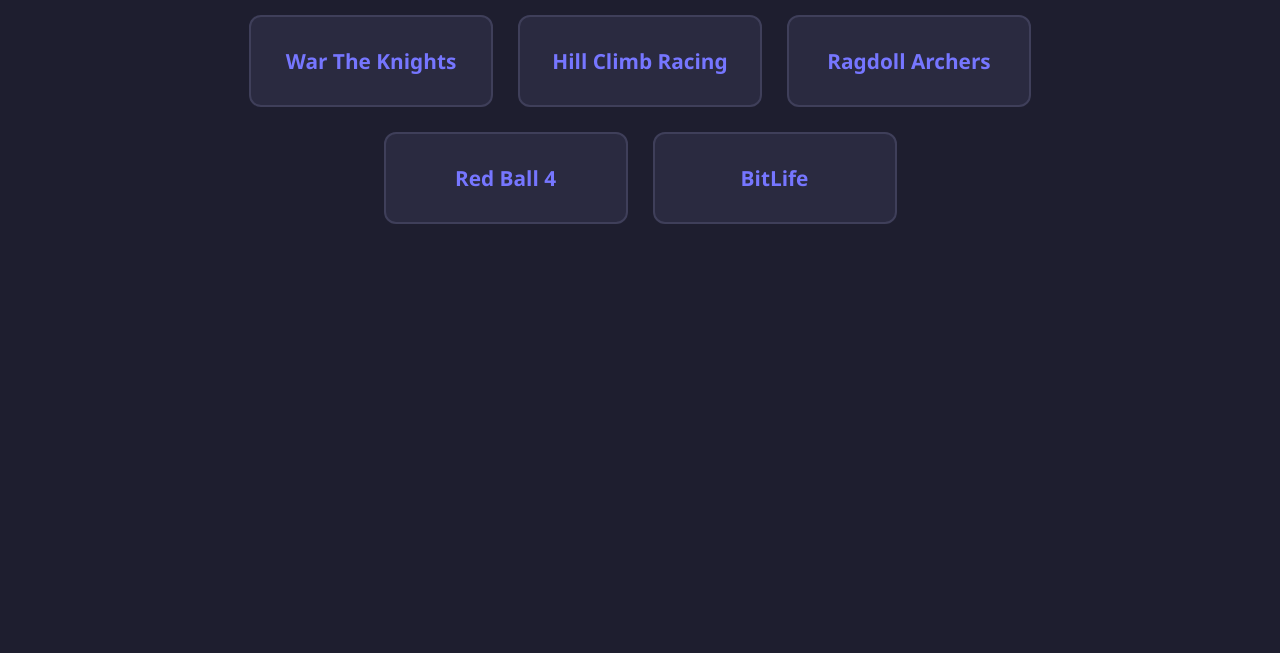
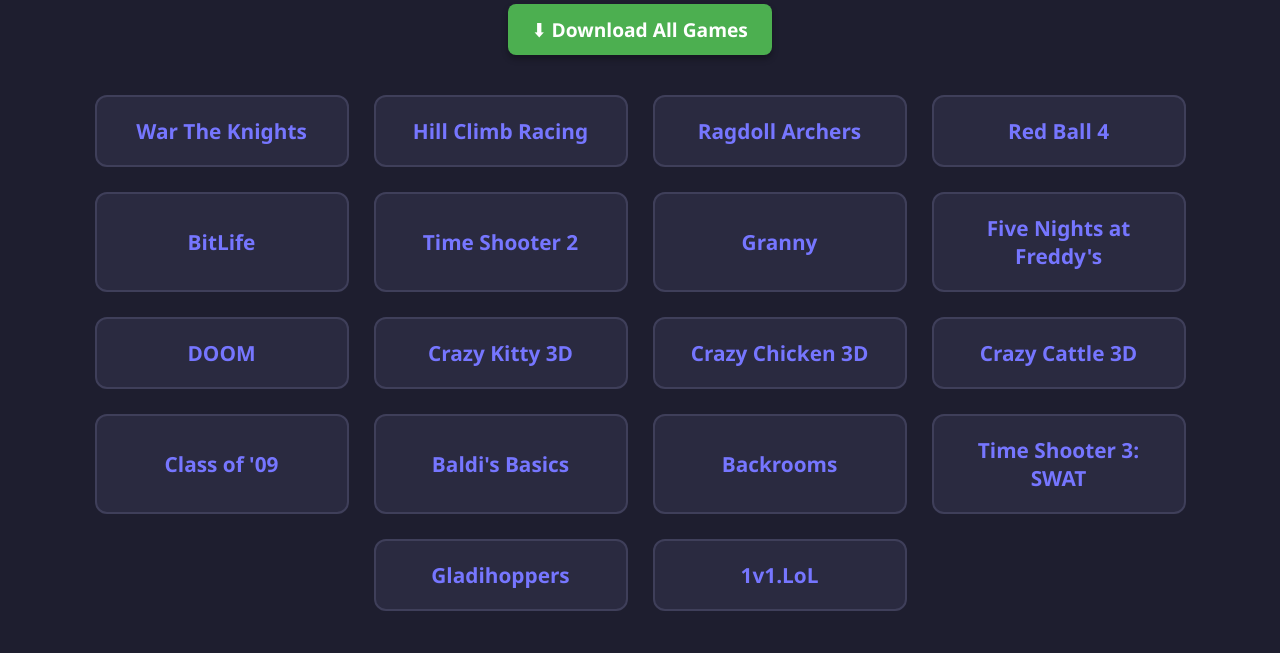
Before and after one commit to keeblehome2015-cmyk/securly.com, a plain HTML site: page index.html in a window 1280 px wide. Shown: the part 147-800 px from the top of the page. Drawn offline with Linux system fonts and the light colour scheme.

Commit message:
Update index.html

```diff
--- a/index.html
+++ b/index.html
@@ -14,28 +14,48 @@
             text-align: center;
         }
         h1 {
-            font-size: 2.5rem;
+            font-size: 2.8rem;
+            margin-bottom: 20px;
+            text-shadow: 0 4px 6px rgba(0,0,0,0.3);
+        }
+        .header-actions {
             margin-bottom: 40px;
-            text-shadow: 0 4px 6px rgba(0,0,0,0.3);
+        }
+        .download-btn {
+            background-color: #4CAF50;
+            color: white;
+            padding: 12px 24px;
+            text-decoration: none;
+            font-size: 1.2rem;
+            font-weight: bold;
+            border-radius: 8px;
+            transition: background-color 0.3s, transform 0.2s;
+            display: inline-block;
+            box-shadow: 0 4px 6px rgba(0,0,0,0.3);
+        }
+        .download-btn:hover {
+            background-color: #45a049;
+            transform: translateY(-2px);
         }
         .game-grid {
             display: flex;
             flex-wrap: wrap;
             justify-content: center;
             gap: 25px;
-            max-width: 1000px;
+            max-width: 1200px;
             margin: 0 auto;
         }
         .game-card {
             background-color: #2a2a40;
             border: 2px solid #3f3f5a;
             border-radius: 12px;
-            padding: 30px 20px;
-            width: 200px;
+            padding: 20px 15px;
+            width: 220px;
             transition: transform 0.2s, box-shadow 0.2s, border-color 0.2s;
             display: flex;
             align-items: center;
             justify-content: center;
+            text-align: center;
         }
         .game-card:hover {
             transform: translateY(-8px);
@@ -49,6 +69,9 @@
             font-weight: bold;
             width: 100%;
             height: 100%;
+            display: flex;
+            align-items: center;
+            justify-content: center;
         }
         .game-card:hover a {
             color: #a3a3ff;
@@ -59,26 +82,31 @@
 
     <h1>My HTML5 Game Collection</h1>
 
+    <div class="header-actions">
+        <a href="all_games.zip" download class="download-btn">⬇ Download All Games</a>
+    </div>
+
     <div class="game-grid">
-        <div class="game-card">
-            <a href="War%20The%20Knights%20(2).html">War The Knights</a>
-        </div>
+        <div class="game-card"><a href="War%20The%20Knights%20(2).html">War The Knights</a></div>
+        <div class="game-card"><a href="Hill%20Climb%20Racing%20Lite.html">Hill Climb Racing</a></div>
+        <div class="game-card"><a href="Ragdoll%20Archers.html">Ragdoll Archers</a></div>
+        <div class="game-card"><a href="Red%20Ball%204.html">Red Ball 4</a></div>
+        <div class="game-card"><a href="BitLife.html">BitLife</a></div>
 
-        <div class="game-card">
-            <a href="Hill%20Climb%20Racing%20Lite.html">Hill Climb Racing</a>
-        </div>
+        <div class="game-card"><a href="Time%20Shooter%202.html">Time Shooter 2</a></div>
+        <div class="game-card"><a href="Granny.html">Granny</a></div>
+        <div class="game-card"><a href="Five%20Nights%20at%20Freddy's.html">Five Nights at Freddy's</a></div>
+        <div class="game-card"><a href="DOOM.html">DOOM</a></div>
+        <div class="game-card"><a href="Crazy%20Kitty%203D.html">Crazy Kitty 3D</a></div>
+        <div class="game-card"><a href="Crazy%20Chicken%203D.html">Crazy Chicken 3D</a></div>
+        <div class="game-card"><a href="Crazy%20Cattle%203D.html">Crazy Cattle 3D</a></div>
+        <div class="game-card"><a href="Class%20of%20'09.html">Class of '09</a></div>
+        <div class="game-card"><a href="Baldi's%20Basics.html">Baldi's Basics</a></div>
+        <div class="game-card"><a href="Backrooms.html">Backrooms</a></div>
 
-        <div class="game-card">
-            <a href="Ragdoll%20Archers.html">Ragdoll Archers</a>
-        </div>
-
-        <div class="game-card">
-            <a href="Red%20Ball%204.html">Red Ball 4</a>
-        </div>
-
-        <div class="game-card">
-            <a href="BitLife.html">BitLife</a>
-        </div>
+        <div class="game-card"><a href="Time%20Shooter%203_%20SWAT.html">Time Shooter 3: SWAT</a></div>
+        <div class="game-card"><a href="Gladihoppers.html">Gladihoppers</a></div>
+        <div class="game-card"><a href="1v1.LoL.html">1v1.LoL</a></div>
     </div>
 
 </body>
```
